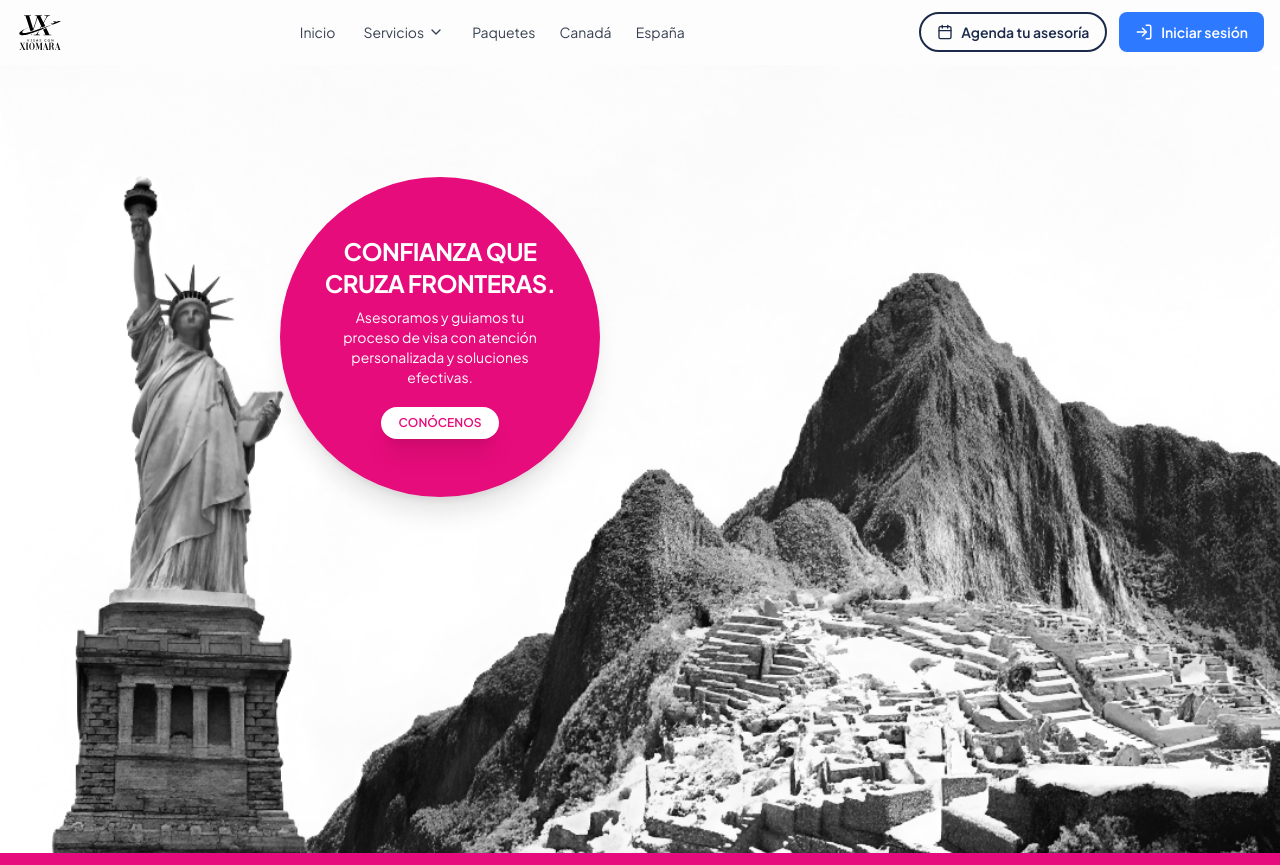
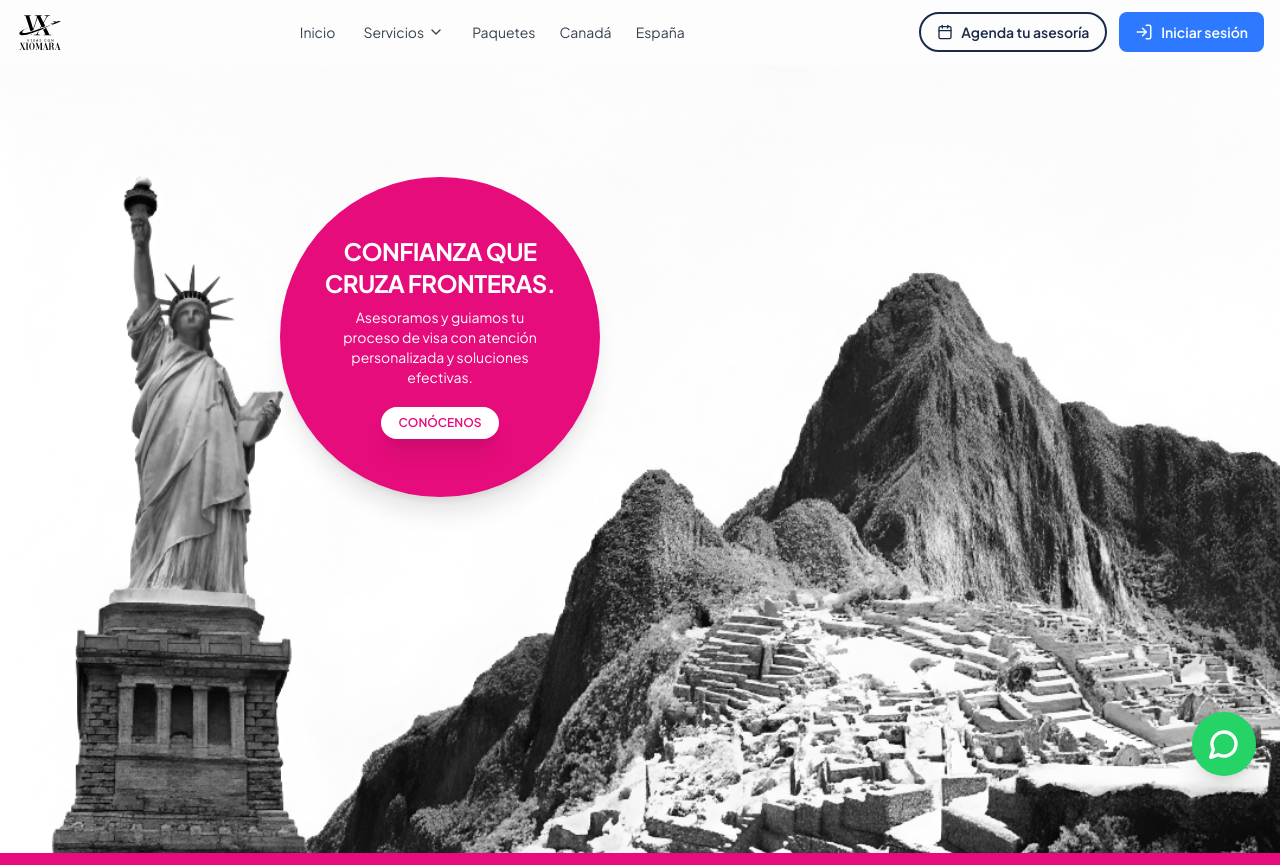
Before and after one commit to jpnorena96/visasconxiomara.com, a React (Vite) app: page / in a window 1280 px wide. Built offline with nearby package versions, Linux system fonts and the light colour scheme; no server answers.

Commit message:
Add floating WhatsApp button to global layout

```diff
--- /dev/null
+++ b/src/components/WhatsAppButton.jsx
@@ -0,0 +1,34 @@
+import React from "react";
+import { MessageCircle } from "lucide-react";
+
+export default function WhatsAppButton() {
+    const phoneNumber = "51977600626"; // Número sin símbolos
+    const message = "Hola, me gustaría recibir información sobre las visas.";
+    const link = `https://wa.me/${phoneNumber}?text=${encodeURIComponent(message)}`;
+
+    return (
+        <a
+            href={link}
+            target="_blank"
+            rel="noopener noreferrer"
+            aria-label="Chat en WhatsApp"
+            className="
+        fixed bottom-6 right-6 z-50
+        flex items-center justify-center
+        w-14 h-14 sm:w-16 sm:h-16
+        bg-[#25D366] text-white
+        rounded-full shadow-xl
+        hover:scale-110 hover:shadow-2xl hover:bg-[#20bd5a]
+        transition-all duration-300 ease-out
+        animate-bounce-in
+      "
+        >
+            <MessageCircle size={32} strokeWidth={2.5} />
+
+            {/* Tooltip opcional */}
+            <span className="absolute right-full mr-4 bg-white text-ink-900 text-xs font-bold px-3 py-1.5 rounded-lg shadow-lg opacity-0 hover:opacity-100 transition-opacity whitespace-nowrap pointer-events-none hidden lg:block">
+                ¡Escríbenos!
+            </span>
+        </a>
+    );
+}
--- a/src/routes/App.jsx
+++ b/src/routes/App.jsx
@@ -22,7 +22,9 @@ import ClientPortal from "../pages/client/ClientPortal";
 import IntakeForm from "../pages/client/IntakeForm";
 
 // ✅ Protección de rutas
+// ✅ Protección de rutas
 import ProtectedRoute from "./ProtectedRoute";
+import WhatsAppButton from "../components/WhatsAppButton";
 
 export default function App() {
   return (
@@ -106,6 +108,7 @@ export default function App() {
             <Route path="*" element={<Navigate to="/" replace />} />
           </Routes>
         </main>
+        <WhatsAppButton />
       </div>
     </AuthProvider>
   );
```
